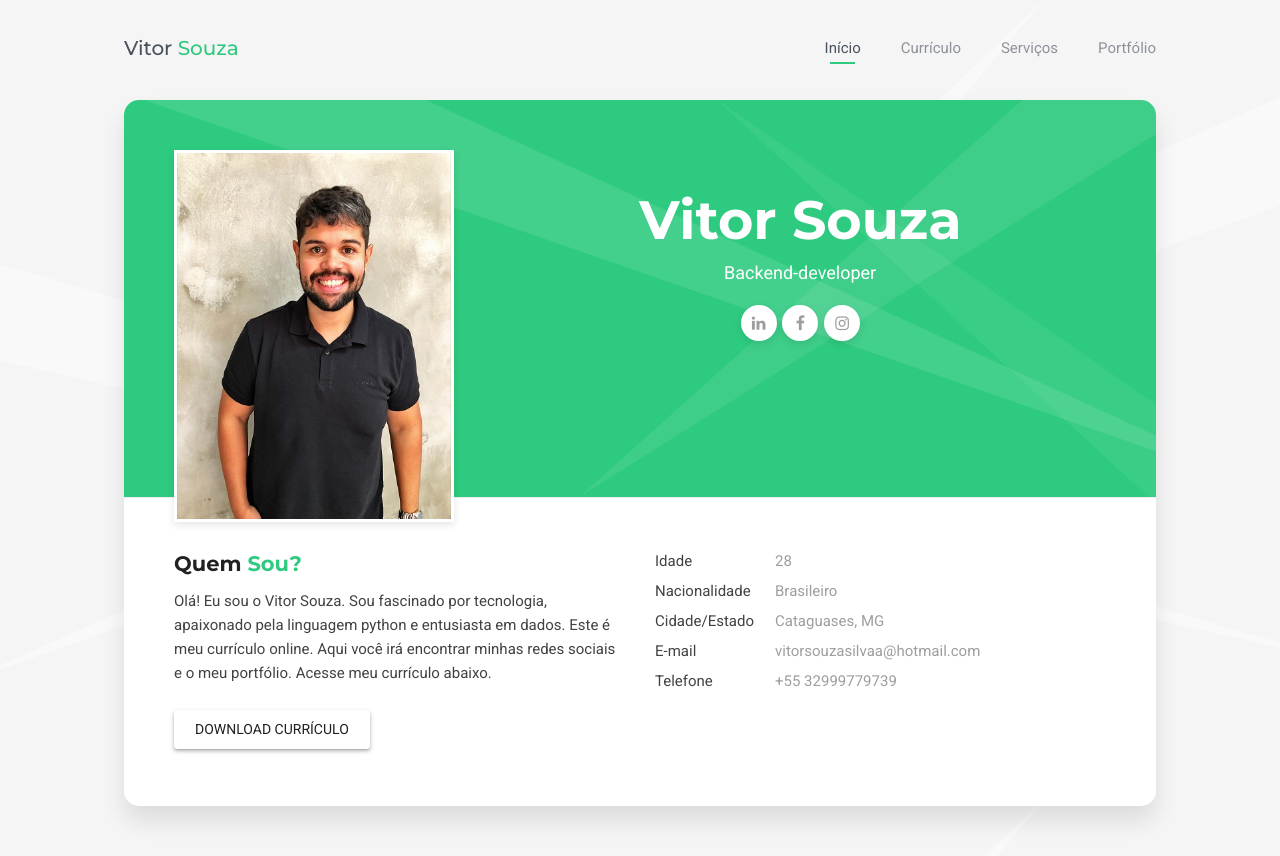
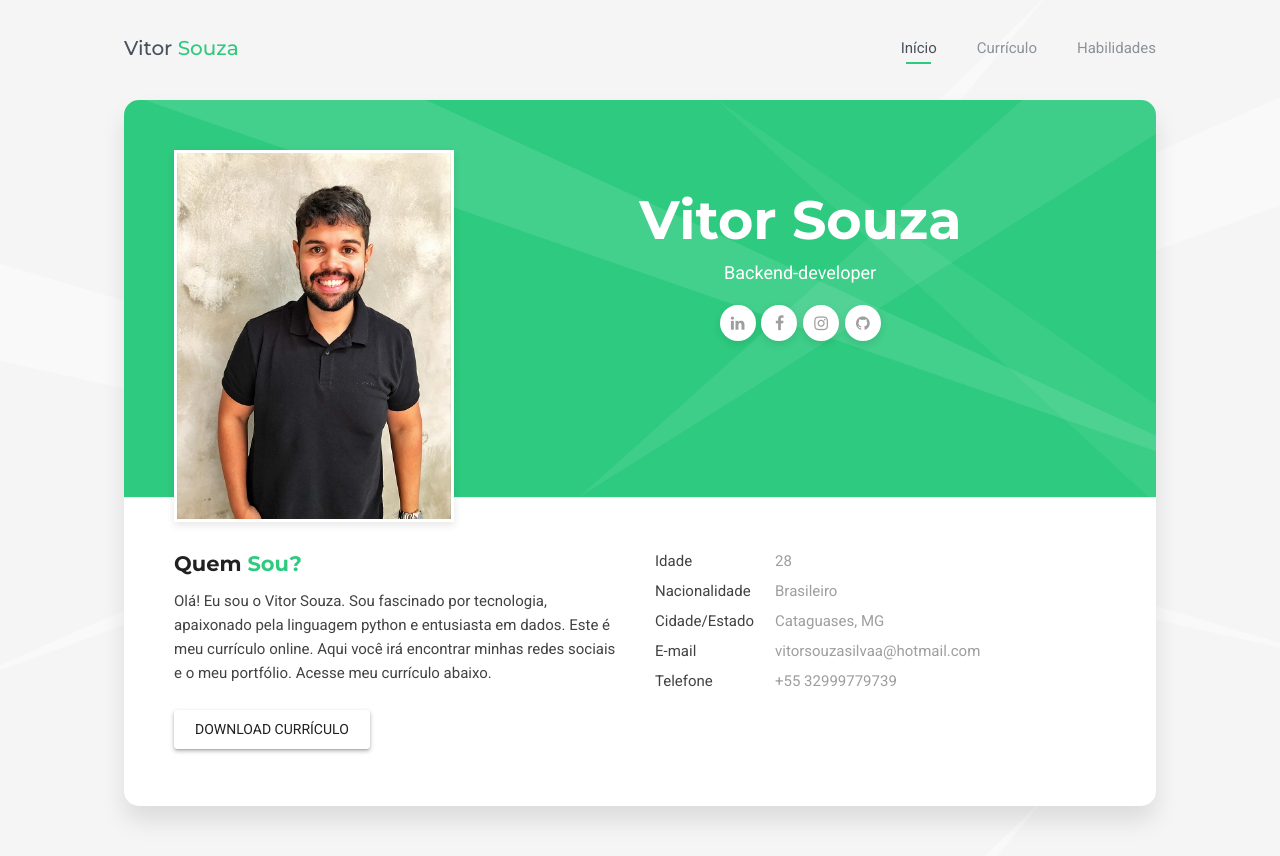
Before and after one commit to vitorhssouza/curriculo_antigo, a plain HTML site: page curriculo/index.html in a window 1280 px wide. Drawn offline with Linux system fonts and the light colour scheme.

Commit message:
Adicionando o incone github na pagina inicial e excluindo a coluna portifolio

```diff
--- a/curriculo/index.html
+++ b/curriculo/index.html
@@ -49,11 +49,9 @@
                 <a class="pt-trigger" href="index.html#resume">Currículo</a>
               </li>
               <li>
-                <a class="pt-trigger" href="index.html#services">Serviços</a>
+                <a class="pt-trigger" href="index.html#services">Habilidades</a>
               </li>
-              <li>
-                <a class="pt-trigger" href="index.html#portfolio">Portfólio</a>
-              </li>
+
             </ul>
             <!-- /Main menu -->
           </div>
@@ -110,6 +108,7 @@
                         <a href="https://www.linkedin.com/in/vitorhugossouza/" target="_blank"><i class="fa fa-linkedin"></i></a>
                         <a href="https://www.facebook.com/vitorugoo.kta" target="_blank"><i class="fa fa-facebook"></i></a>
                         <a href="https://www.instagram.com/viitorsouza10" target="_blank"><i class="fa fa-instagram"></i></a>
+                        <a href="https://github.com/vitorhssouza" target="_blank"><i class="fa fa-github"></i></a>
                       </div>
                     </div>
                   </div>
```
